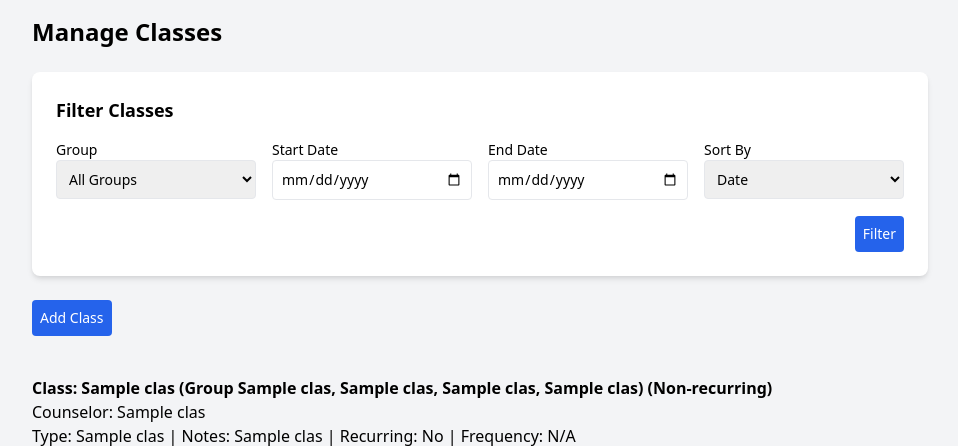
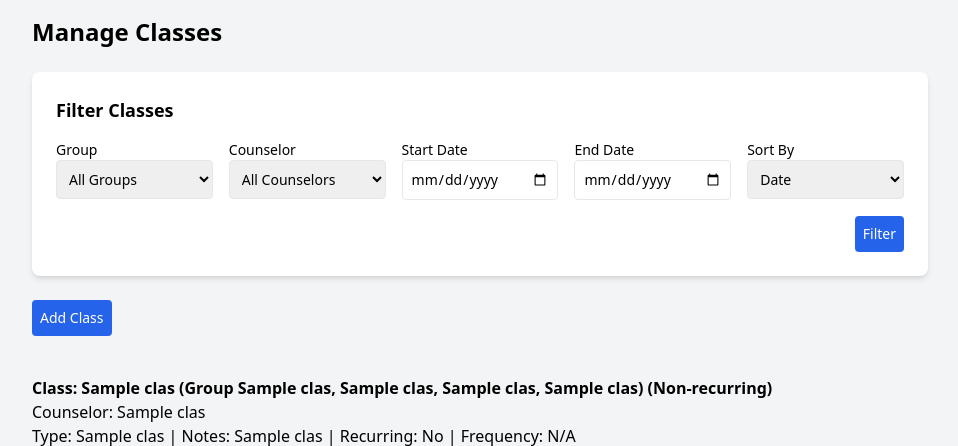
Before and after one commit to lebright85/rwc, a Flask app: template templates/manage_classes.html in a window 1280 px wide. Shown: the part 60-506 px from the top of the page, without its empty margins (160-1118 px from the left). Run offline with Flask 3, Linux system fonts and the light colour scheme; the template is opened without the code that fills it: most values are stand-ins (such as "Sample title", 1, 10 or a date in 2020); some libraries are stand-ins or nearby versions.

Commit message:
Add counselor filter to class management page

```diff
--- a/templates/manage_classes.html
+++ b/templates/manage_classes.html
@@ -7,13 +7,22 @@
     <div class="bg-white p-6 rounded-lg shadow-md mb-6">
         <h2 class="text-lg font-bold mb-4">Filter Classes</h2>
         <form method="GET" id="filterClassesForm">
-            <div class="grid grid-cols-1 md:grid-cols-4 gap-4">
+            <div class="grid grid-cols-1 md:grid-cols-5 gap-4">
                 <div>
                     <label class="block text-sm font-medium">Group</label>
                     <select name="group_filter" class="w-full border rounded p-2 text-sm">
                         <option value="all" {% if group_filter == 'all' %}selected{% endif %}>All Groups</option>
                         {% for group in groups %}
                         <option value="{{ group[1] }}" {% if group_filter == group[1] %}selected{% endif %}>{{ group[1] }}</option>
+                        {% endfor %}
+                    </select>
+                </div>
+                <div>
+                    <label class="block text-sm font-medium">Counselor</label>
+                    <select name="counselor_filter" class="w-full border rounded p-2 text-sm">
+                        <option value="all" {% if counselor_filter == 'all' %}selected{% endif %}>All Counselors</option>
+                        {% for counselor in counselors %}
+                        <option value="{{ counselor[0] }}" {% if counselor_filter == counselor[0]|string %}selected{% endif %}>{{ counselor[2] }}</option>
                         {% endfor %}
                     </select>
                 </div>
@@ -104,7 +113,7 @@
 
     <!-- Classes List -->
     {% if not classes %}
-    <p class="text-sm text-gray-500">No classes found. {% if group_filter != 'all' or start_date or end_date %}Try adjusting your filters.{% endif %}</p>
+    <p class="text-sm text-gray-500">No classes found. {% if group_filter != 'all' or counselor_filter != 'all' or start_date or end_date %}Try adjusting your filters.{% endif %}</p>
     {% endif %}
     {% for class in classes %}
     <div class="border-b py-4 last:border-b-0">
@@ -299,13 +308,13 @@
     <!-- Pagination Controls -->
     <div class="mt-6 flex justify-center items-center space-x-2">
         {% if page > 1 %}
-        <a href="{{ url_for('manage_classes', page=page-1, sort_by=sort_by, group_filter=group_filter, start_date=start_date, end_date=end_date) }}" class="bg-blue-600 text-white p-2 rounded text-sm">Previous</a>
+        <a href="{{ url_for('manage_classes', page=page-1, sort_by=sort_by, group_filter=group_filter, counselor_filter=counselor_filter, start_date=start_date, end_date=end_date) }}" class="bg-blue-600 text-white p-2 rounded text-sm">Previous</a>
         {% endif %}
         {% for p in range(1, total_pages + 1) %}
-        <a href="{{ url_for('manage_classes', page=p, sort_by=sort_by, group_filter=group_filter, start_date=start_date, end_date=end_date) }}" class="p-2 rounded text-sm {% if p == page %}bg-blue-600 text-white{% else %}bg-gray-200 text-gray-700{% endif %}">{{ p }}</a>
+        <a href="{{ url_for('manage_classes', page=p, sort_by=sort_by, group_filter=group_filter, counselor_filter=counselor_filter, start_date=start_date, end_date=end_date) }}" class="p-2 rounded text-sm {% if p == page %}bg-blue-600 text-white{% else %}bg-gray-200 text-gray-700{% endif %}">{{ p }}</a>
         {% endfor %}
         {% if page < total_pages %}
-        <a href="{{ url_for('manage_classes', page=page+1, sort_by=sort_by, group_filter=group_filter, start_date=start_date, end_date=end_date) }}" class="bg-blue-600 text-white p-2 rounded text-sm">Next</a>
+        <a href="{{ url_for('manage_classes', page=page+1, sort_by=sort_by, group_filter=group_filter, counselor_filter=counselor_filter, start_date=start_date, end_date=end_date) }}" class="bg-blue-600 text-white p-2 rounded text-sm">Next</a>
         {% endif %}
     </div>
 
```
